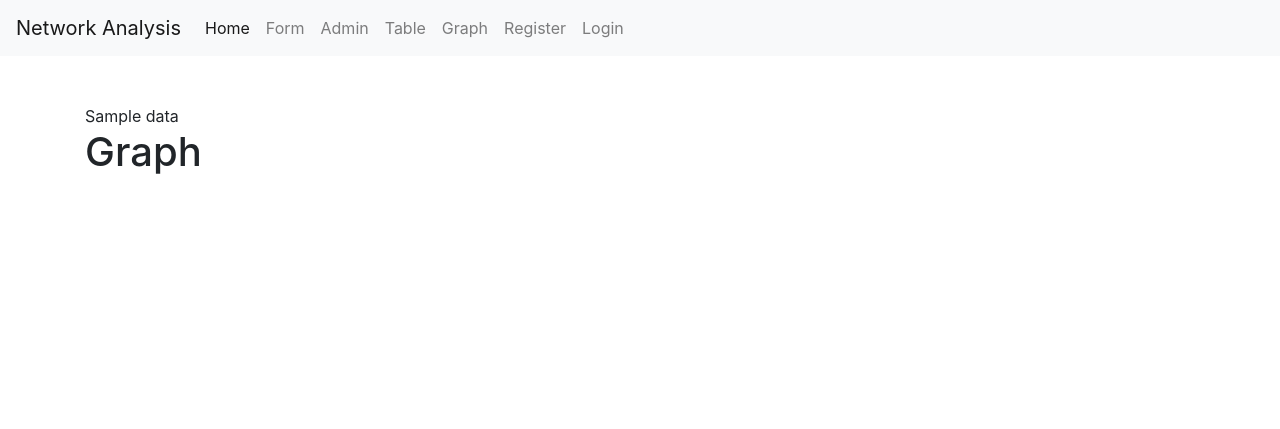
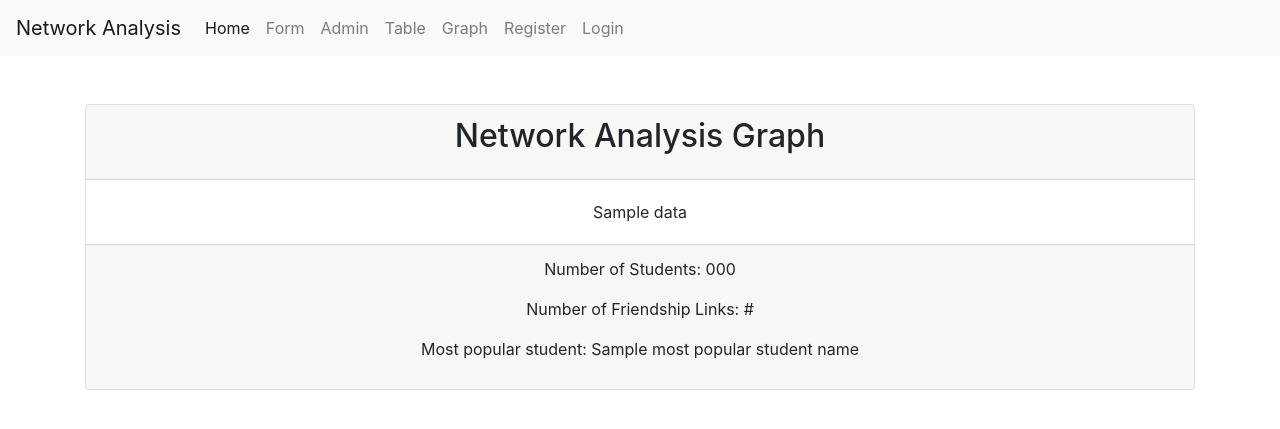
Before and after one commit to TJun-Jie/network_analysis_deployment, a Django app: template main_app/templates/graph.html in a window 1280 px wide. Shown: the top 429 px of the page. Run offline with Django 3.2, Linux system fonts and the light colour scheme; the template is opened without the code that fills it: most values are stand-ins (such as "Sample title", 1, 10 or a date in 2020); some libraries are stand-ins or nearby versions.

Commit message:
styled graph

```diff
--- a/main_app/templates/graph.html
+++ b/main_app/templates/graph.html
@@ -2,6 +2,24 @@
 {% extends 'templates/base.html' %}
 
     {% block body_block %}
-        {{ data | safe }}
-        <h1>Graph</h1>
+    <div class="card text-center">
+            <div class="card-header">
+                <h2 class="card-title">Network Analysis Graph</h2>
+            </div>
+            <div class="card-body">
+                {{ data | safe }}
+            </div>
+            <div class="card-footer">
+                <p>
+                    Number of Students: {{ number_of_students }}
+                </p>
+                <p>
+                    Number of Friendship Links: {{ number_of_friendship_links }}
+                </p>
+                <p>
+                    Most popular student: {{ most_popular_student_name }}
+                </p>
+            </div>
+
+    </div>
     {% endblock body_block %}
```
Also changed, not shown: main_app/views.py (+27 -2 lines).
